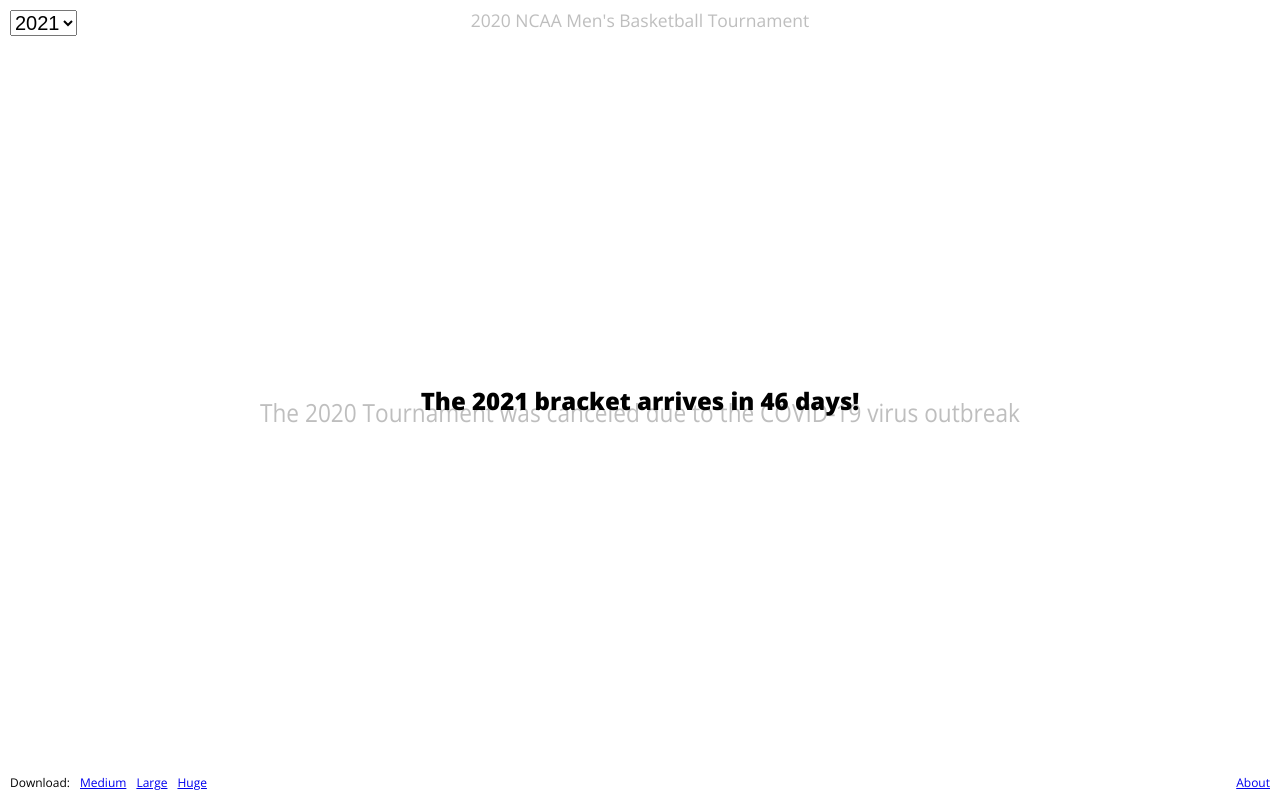
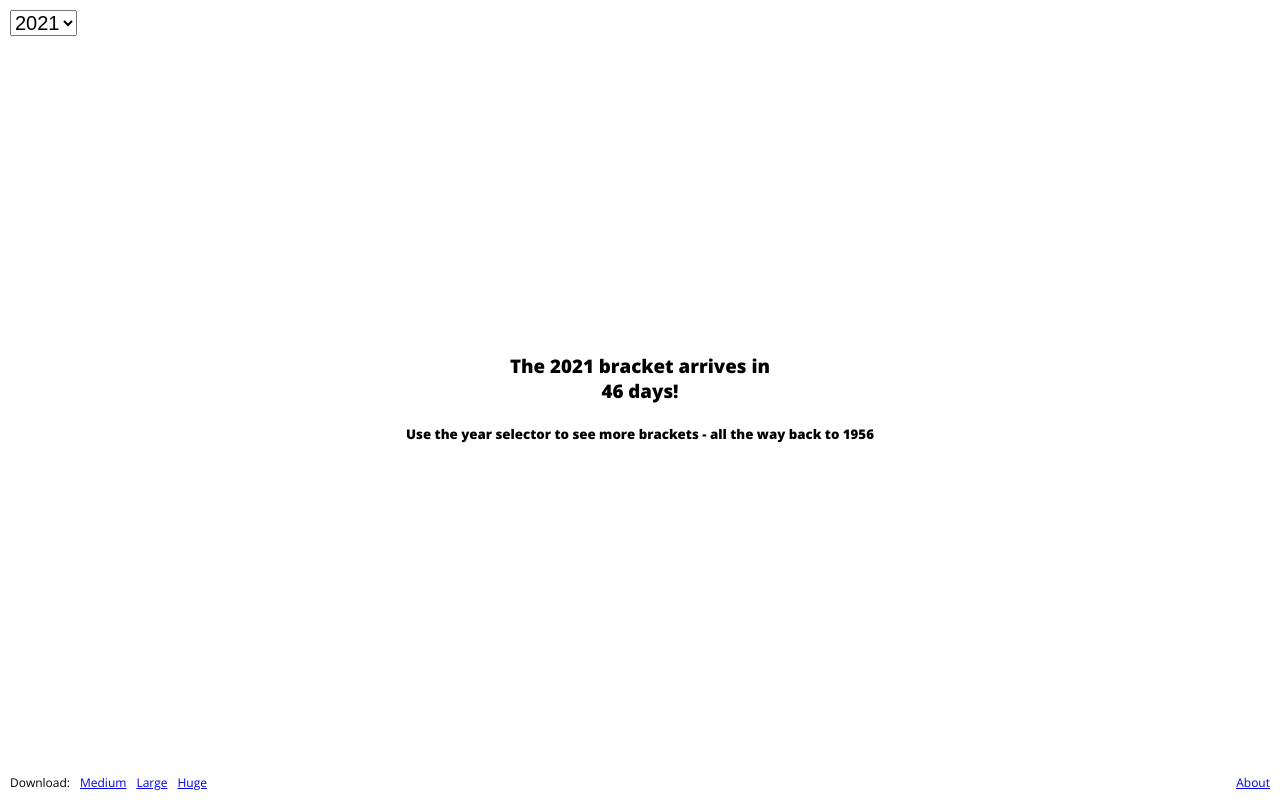
Before and after one commit to jwmickey/circle-bracket, a website built with webpack: page index.html in a window 1280 px wide. Built offline with nearby package versions, Linux system fonts and the light colour scheme.

Commit message:
some minor cleanup

```diff
--- a/package.json
+++ b/package.json
@@ -24,7 +24,7 @@
     "babel-preset-stage-2": "^6.24.1",
     "cheerio": "^1.0.0-rc.3",
     "clean-webpack-plugin": "^2.0.2",
-    "copy-webpack-plugin": "^5.1.1",
+    "copy-webpack-plugin": "^6.4.1",
     "css-loader": "^2.1.1",
     "fast-sass-loader": "^1.5.0",
     "file-loader": "^3.0.1",
@@ -35,12 +35,12 @@
     "url-loader": "^1.1.2",
     "webpack": "^4.41.5",
     "webpack-cli": "^3.3.10",
-    "webpack-dev-server": "^3.10.1",
+    "webpack-dev-server": "^3.11.2",
     "webpack-merge": "^4.2.2"
   },
   "dependencies": {
     "aws-sdk": "^2.614.0",
-    "axios": "^0.19.2",
+    "axios": "^0.21.1",
     "downloadjs": "^1.4.7",
     "esm": "^3.2.25",
     "netlify-lambda": "^1.6.3"
--- a/src/index.js
+++ b/src/index.js
@@ -50,25 +50,30 @@
 // draw a bracket for a given year.  toggles loading on/off for start/finish
 function drawBracket(bracketYear) {
   wrap.classList.remove("error");
+  let showBracket = true;
   let bracketUrl = `/seasons/bracket-${bracketYear}.json`;
 
-  if (bracketYear === maxYear && bracketYear !== 2020) { // second condition is temporary edge-case
+  if (bracketYear === maxYear) {
     const today = new Date();
     const selection = getSelectionSunday(maxYear);
     const days = Math.ceil((selection.getTime() - today.getTime()) / 86400000);
     if (days > -1) {
-      let msg = `The ${maxYear} bracket arrives in ${days} days!`;
+      let msg = `
+        <div style="text-align: center">
+          <h3>The ${maxYear} bracket arrives in<br/>${days} days!</h3>
+          <h5>Use the year selector to see more brackets - all the way back to ${minYear}</h5>
+        </div>
+      `;
       wrap.classList.add("error");
-      wrap.getElementsByClassName("msg")[0].innerText = msg;
-      bracketYear -= 1;
-      bracketUrl = `/seasons/bracket-${bracketYear}.json`;
+      wrap.getElementsByClassName("msg")[0].innerHTML = msg;
+      showBracket = false;
     } else {
       bracketUrl = 'https://circlebracket.s3.amazonaws.com/live-bracket.json';
     }
   }
 
+  if (showBracket) {
     wrap.classList.add("loading");
-
     axios
       .get(bracketUrl)
       .then(res => {
@@ -84,6 +89,7 @@
       .finally(() => {
         wrap.classList.remove("loading");
       });
+  }
 }
 
 // add year chooser and event handler for redrawing bracket on change
--- a/src/js/components/canvas.js
+++ b/src/js/components/canvas.js
@@ -9,7 +9,7 @@
   canvas.style.height = cssSize + "px";
   wrap.appendChild(canvas);
 
-  const msg = document.createElement("h2");
+  const msg = document.createElement("div");
   msg.className = "msg";
   wrap.appendChild(msg);
 
--- a/src/styles/style.sass
+++ b/src/styles/style.sass
@@ -22,6 +22,7 @@
 
   .msg
     display: none
+    margin: 50px
 
   canvas
     align-self: center
--- a/webpack.config.js
+++ b/webpack.config.js
@@ -13,7 +13,8 @@
         title: "Circular Tournament Bracket",
         template: "index.html"
       }),
-      new CopyWebpackPlugin([
+      new CopyWebpackPlugin({
+        patterns: [
           {
             from: "seasons",
             to: "seasons",
@@ -30,7 +31,8 @@
             to: "",
             force: true,
           }
-      ])
+        ]
+      })
     ],
     entry: {
       index: "./src/index.js"
```
Also changed, not shown: index.html (+1 -3 lines), 1 other file. Lines whose indentation alone changed are shown as unchanged.
